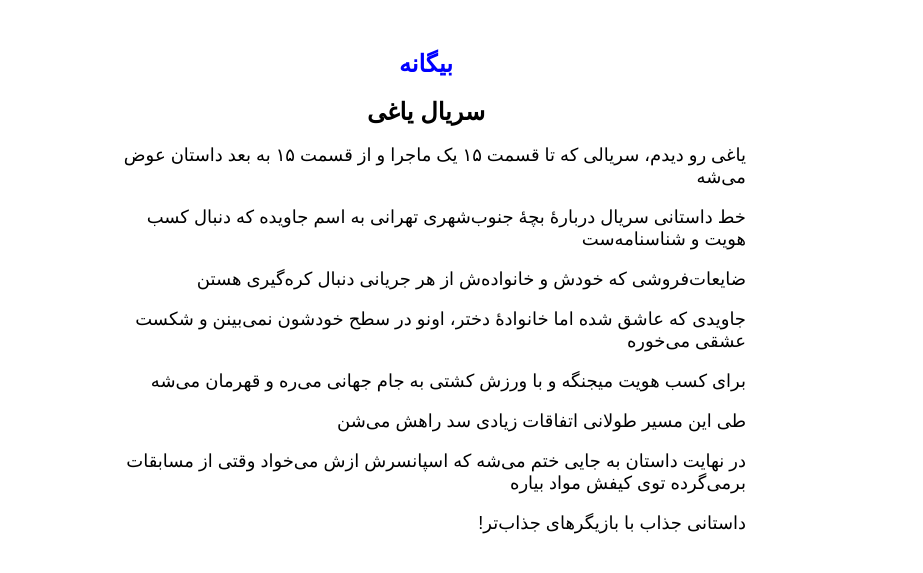
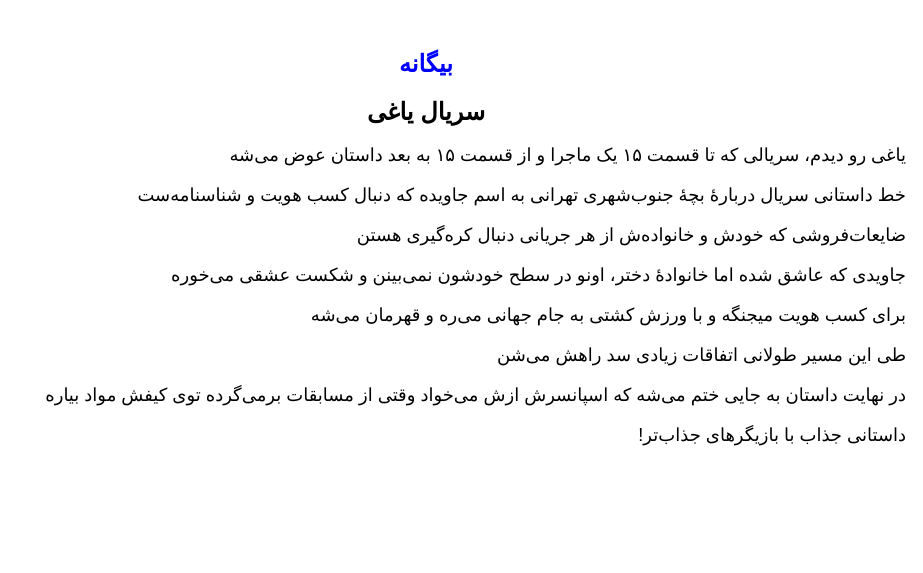
Before and after one commit to darkblog/darkblog.github.io, a Jekyll site: the page built from _posts/2023-8-19-4.md, in a window 1280 px wide. Shown: the top 573 px of the page, without its empty margins (357-1280 px from the left). Built offline with Jekyll 4.4.1, drawn with Linux system fonts in a browser that asks for light colours.

Commit message:
Update default.html

```diff
--- a/_layouts/default.html
+++ b/_layouts/default.html
@@ -10,7 +10,7 @@
 <title>{{ page.title }}</title>
 <meta name="description" content="{{ page.title }}">
 <link rel="canonical" href="{{ page.url | replace:'index.html','' | prepend: site.baseurl | prepend: site.url }}">
-<style amp-custom>body{font-family:sans-serif;margin:auto;max-width:50%;padding:30px;text-align:center}h1,h2{font-size:x-large}a{color:blue;text-decoration:none;padding:10px}p{text-align:right;font-size:large}</style>
+<style amp-custom>body{font-family:sans-serif;margin:auto;max-width:75%;padding:30px;text-align:center}h1,h2{font-size:x-large}a{color:blue;text-decoration:none;padding:10px}p{text-align:right;font-size:large}</style>
 </head>
 <body>
 <nav>
```
